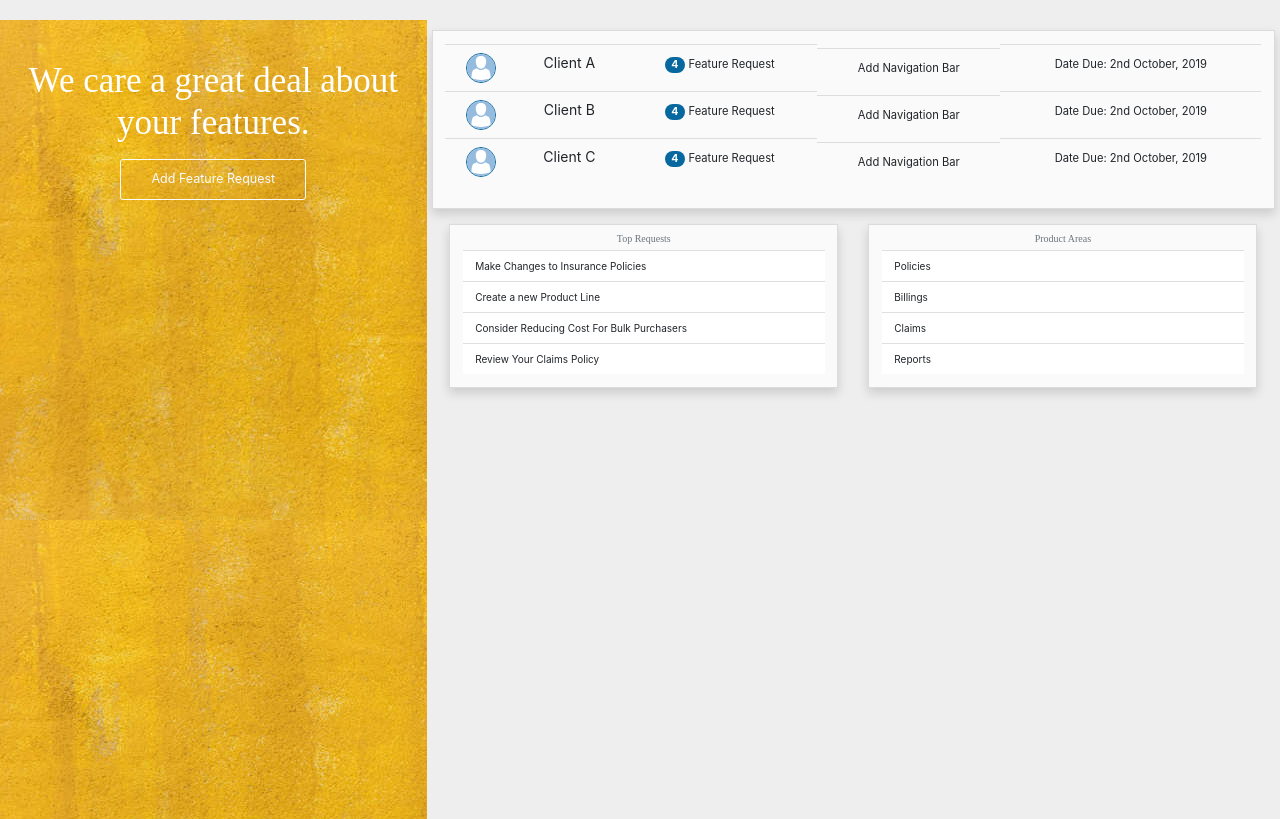
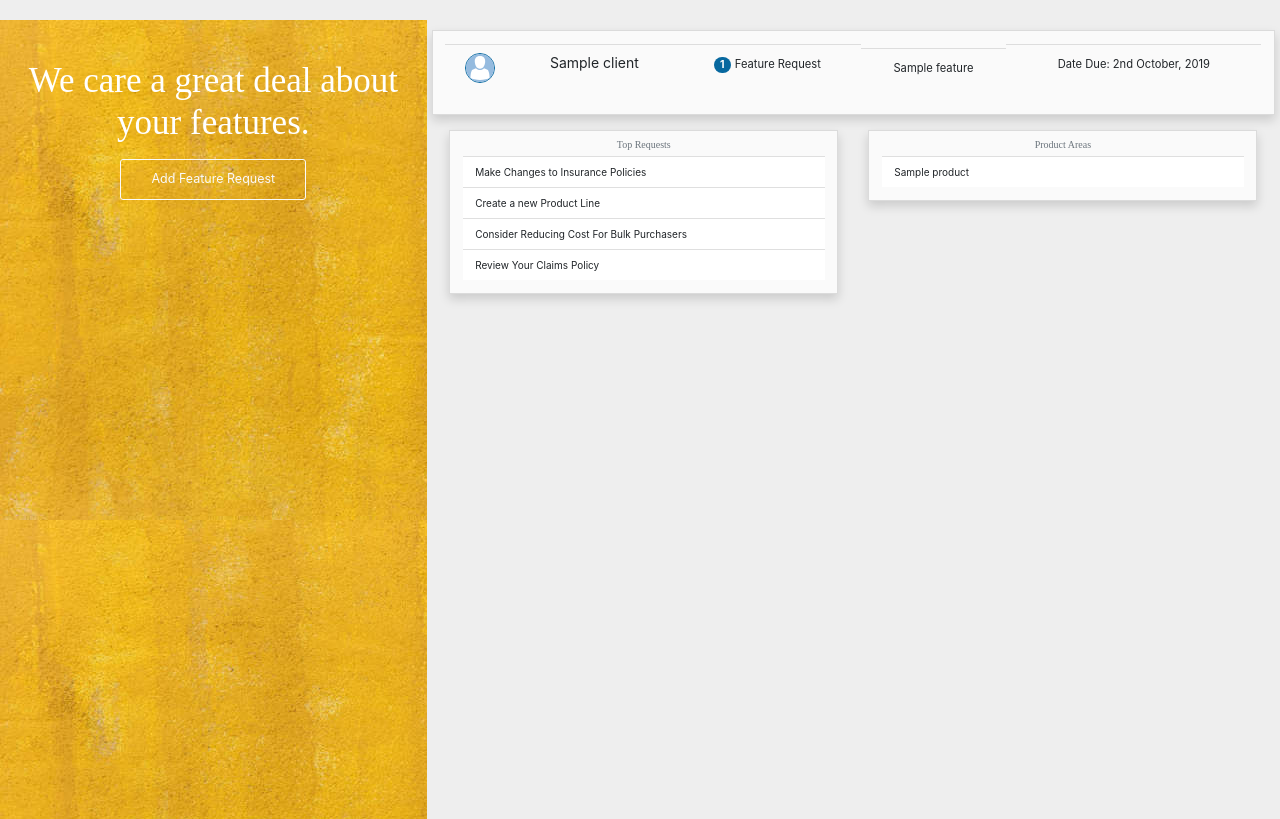
Before and after one commit to Miravicson/Featurester, a Flask app: template requester/templates/index.html in a window 1280 px wide. Shown: the part 56-875 px from the top of the page. Run offline with Flask 2, Linux system fonts and the light colour scheme; the template is opened without the code that fills it: most values are stand-ins (such as "Sample title", 1, 10 or a date in 2020); form fields are guessed from the names that the template uses; parts of the project's set-up code (start-up, migrations or seed data) failed here and were passed over; some libraries are stand-ins or nearby versions; some web fonts are replaced.

Commit message:
finished working on the add feature form

```diff
--- a/requester/config.py
+++ b/requester/config.py
@@ -1,5 +1,4 @@
 import os
-
 base_dir = os.path.abspath(os.path.dirname(__file__))
 
 
@@ -10,6 +9,7 @@ class Config:
     SECRET_KEY = os.environ['SECRET_KEY']
     SQLALCHEMY_DATABASE_URI = os.environ['DATABASE_URL']
     SQLALCHEMY_TRACK_MODIFICATIONS = False
+
 
 
 class ProductionConfig(Config):
--- a/requester/templates/features/add_feature_form.html
+++ b/requester/templates/features/add_feature_form.html
@@ -1,50 +1,50 @@
-<form>
+<form method="post" role="form" action="">
+    {{ form.hidden_tag() }}
+
     <div class="form-group">
-        <label for="title">Title</label>
-        <input type="text" class="form-control form-control-sm" id="title" name="title" placeholder="Title?">
+        {{form.title.label}}
+        {{form.title(class='form-control form-control-sm')}}
+        {% for error in form.title.errors %}
+        <span style="color: red;">[{{ error }}]</span>
+        {% endfor %}
     </div>
 
     <div class="form-group">
-        <label for="description">Description</label>
-        <textarea type="text" class="form-control form-control-sm" id="description" name="description" placeholder="Description">
+        {{form.description.label}}
+        {{form.description(class='form-control form-control-sm')}}
+        {% for error in form.description.errors %}
+        <span style="color: red;">[{{ error }}]</span>
+        {% endfor %}
+    </div>
+    <div class="form-group">
+        {{form.client_priority.label}}
+        {{form.client_priority(class='form-control form-control-sm', type='number')}}
+        {% for error in form.client_priority.errors %}
+        <span style="color: red;">[{{ error }}]</span>
+        {% endfor %}
+    </div>
+    <div class="form-group">
+        {{form.target_date.label}}
+        {{form.target_date(class='form-control form-control-sm', type='date')}}
+        {% for error in form.target_date.errors %}
+        <span style="color: red;">[{{ error }}]</span>
+        {% endfor %}
+    </div>
+    <div class="form-group">
+        {{form.client_id.label}}
+        {{form.client_id(class='form-control form-control-sm')}}
+        {% for error in form.client_id.errors %}
+        <span style="color: red;">[{{ error }}]</span>
+        {% endfor %}
+    </div>
+    <div class="form-group">
+        {{form.product_areas.label}}
+        {{form.product_areas(class='form-control form-control-sm')}}
+        {% for error in form.product_areas.errors %}
+        <span style="color: red;">[{{ error }}]</span>
+        {% endfor %}
     </div>
 
-    <div class="form-group">
-    <label for="priority">Priority</label>
-    <input type="number" class="form-control form-control-sm" id="priority" name="priority" placeholder="Priority">
-    </div>
-
-<div class="form-group">
-    <label for="priority">Priority</label>
-    <input type="number" class="form-control form-control-sm" id="priority" name="priority" placeholder="Priority">
-</div>
-
-
-
-    <div class="form-group">
-        <label for="exampleFormControlSelect1">Example select</label>
-        <select class="form-control form-control-sm" id="exampleFormControlSelect1">
-            <option>1</option>
-            <option>2</option>
-            <option>3</option>
-            <option>4</option>
-            <option>5</option>
-        </select>
-    </div>
-    <div class="form-group">
-        <label for="exampleFormControlSelect2">Example multiple select</label>
-        <select multiple class="form-control form-control-sm" id="exampleFormControlSelect2">
-            <option>1</option>
-            <option>2</option>
-            <option>3</option>
-            <option>4</option>
-            <option>5</option>
-        </select>
-    </div>
-    <div class="form-group">
-        <label for="exampleFormControlTextarea1">Example textarea</label>
-        <textarea class="form-control form-control-sm" id="exampleFormControlTextarea1" rows="3"></textarea>
-    </div>
-    <button type="submit" class="btn btn-outline-dark btn-block text-light" data-dismiss="modal" style="background: url('/static/img/background.jpg');">Add
-        Request</button>
+    {{ form.submit(class="btn btn-outline-dark btn-block text-light", style="background:
+    url('/static/img/background.jpg');") }}
 </form>
--- a/requester/templates/features/mod_add_feature.html
+++ b/requester/templates/features/mod_add_feature.html
@@ -9,7 +9,7 @@
                     <div class="card mx-auto shadow">
                         <div class="card-body">
                             <h5 class="card-title">Add Request</h5>
-                            <!-- <h6 class="card-subtitle mb-2 text-muted">Card subtitle</h6> -->
+                            <!-- Included the form here -->
                             {% include 'features/add_feature_form.html' %}
                         </div>
                     </div>
--- a/requester/templates/index.html
+++ b/requester/templates/index.html
@@ -1,6 +1,7 @@
 {% extends 'base.html' %}
 {% block content %}
 
+<!-- Included the Modal Here -->
 {% include 'features/mod_add_feature.html' %}
 
 <div class="container-fluid mb-0">
@@ -18,34 +19,23 @@
                         <div class="table-responsive">
                             <table class="table table-sm">
                                 <tbody class="align-middle">
+                                    {% for client in clients %}
                                     <tr class="align-middle">
 
                                         <td class="d-none d-sm-none d-md-block"><img src="{{ url_for('static', filename='img/avatar-1577909.svg')}}"
                                                 class="rounded-circle border border-primary" alt="" width="30px" height="30px"></td>
-                                        <td>Client A</td>
-                                        <td><span class="badge badge-pill badge-primary">4</span> <small>Feature
+                                        <td>{{ client.name }}</td>
+                                        <td><span class="badge badge-pill badge-primary">{{ client.features | length }}</span>
+                                            <small>Feature
                                                 Request</small></td>
-                                        <td class="d-none d-sm-none d-md-block"> <small>Add Navigation Bar</small> </td>
+                                        <td class="d-none d-sm-none d-md-block"> <small>{% if client.features %}
+                                            {{client.features[-1].title}}
+                                                {% else %}
+                                                Add Navigation Bar
+                                                {% endif %}</small> </td>
                                         <td><small>Date Due: 2nd October, 2019</small></td>
                                     </tr>
-                                    <tr>
-                                        <td class="d-none d-sm-none d-md-block"><img src="{{ url_for('static', filename='img/avatar-1577909.svg')}}"
-                                                class="rounded-circle border border-primary" alt="" width="30px" height="30px"></td>
-                                        <td>Client B</td>
-                                        <td><span class="badge badge-pill badge-primary">4</span> <small>Feature
-                                                Request</small></td>
-                                        <td class="d-none d-sm-none d-md-block"> <small>Add Navigation Bar</small> </td>
-                                        <td><small>Date Due: 2nd October, 2019</small></td>
-                                    </tr>
-                                    <tr>
-                                        <td class="d-none d-sm-none d-md-block"><img src="{{ url_for('static', filename='img/avatar-1577909.svg')}}"
-                                                class="rounded-circle border border-primary" alt="" width="30px" height="30px"></td>
-                                        <td>Client C</td>
-                                        <td><span class="badge badge-pill badge-primary">4</span> <small>Feature
-                                                Request</small></td>
-                                        <td class="d-none d-sm-none d-md-block"> <small>Add Navigation Bar</small> </td>
-                                        <td><small>Date Due: 2nd October, 2019</small></td>
-                                    </tr>
+                                    {% endfor %}
                                 </tbody>
                             </table>
 
@@ -74,10 +64,9 @@
                         <div class="card-body">
                             <h6 class="card-subtitle mb-2 text-muted text-center">Product Areas</h6>
                             <ul class="list-group list-group-flush">
-                                <li class="list-group-item">Policies</li>
-                                <li class="list-group-item">Billings</li>
-                                <li class="list-group-item">Claims</li>
-                                <li class="list-group-item">Reports</li>
+                                {% for product in product_list %}
+                                <li class="list-group-item">{{ product.name }}</li>
+                                {% endfor %}
                             </ul>
                         </div>
                     </div>
@@ -86,6 +75,7 @@
 
             </div>
         </div>
+
     </div>
 
 </div>
```
Also changed, not shown: migrations/versions/65ce600c41ad_.py (added, +32 -0 lines), requester/__init__.py (+36 -28 lines), requester/features/forms.py (+4 -17 lines), requester/models.py (+17 -27 lines), requester/templates/features/sample_form.html (deleted, +0 -26 lines).
